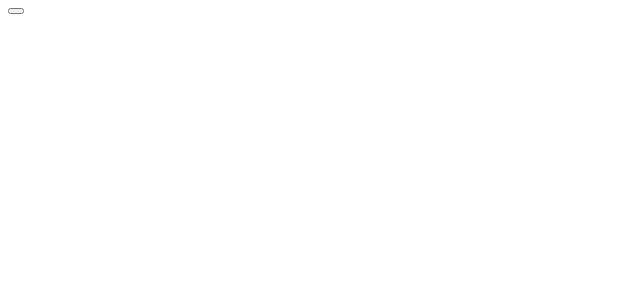
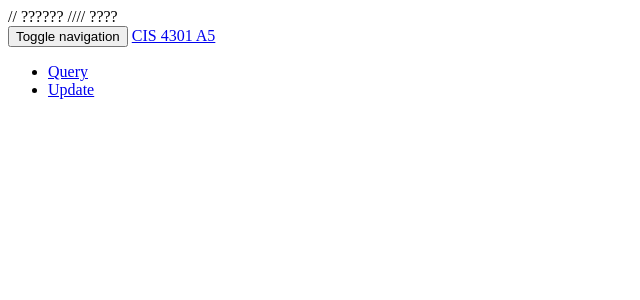
Before and after one commit to DBA5/FlowerUI, a PHP site: page /header.php in a window 1280 px wide. Before the commit the part shown is almost empty. Shown: the top 300 px of the page, without its empty margins (0-640 px from the left). Run offline with PHP 8.4, Linux system fonts and the light colour scheme.

Commit message:
fix header

```diff
--- a/header.php
+++ b/header.php
@@ -7,9 +7,10 @@
 		<meta name="author" content="">
 
 		<title>CIS4301 Flower A5</title>
-
+		// ??????
 		<!
 		<![endif]-->
+		//// ????
 	</head>
 
 	<body>
@@ -18,3 +19,18 @@
 		<div class="container">
 			<div class="navbar-header">
 				<button type="button" class="navbar-toggle collapsed" data-toggle="collapse" data-target="#navbar" aria-expanded="false" aria-controls="navbar">
+				<span class="sr-only">Toggle navigation</span>
+				<span class="icon-bar"></span>
+				<span class="icon-bar"></span>
+				<span class="icon-bar"></span>
+				</button>
+				<a class="navbar-brand" href="#">CIS 4301 A5</a>
+				</div>
+				<div id="navbar" class="collapse navbar-collapse">
+					<ul class="nav navbar-nav">
+						<li><a href="index.php">Query</a></li>
+						<li><a href="update.php">Update</a></li>
+
+					</ul>
+				</div><!--/.nav-collapse -->
+			</div>
```
